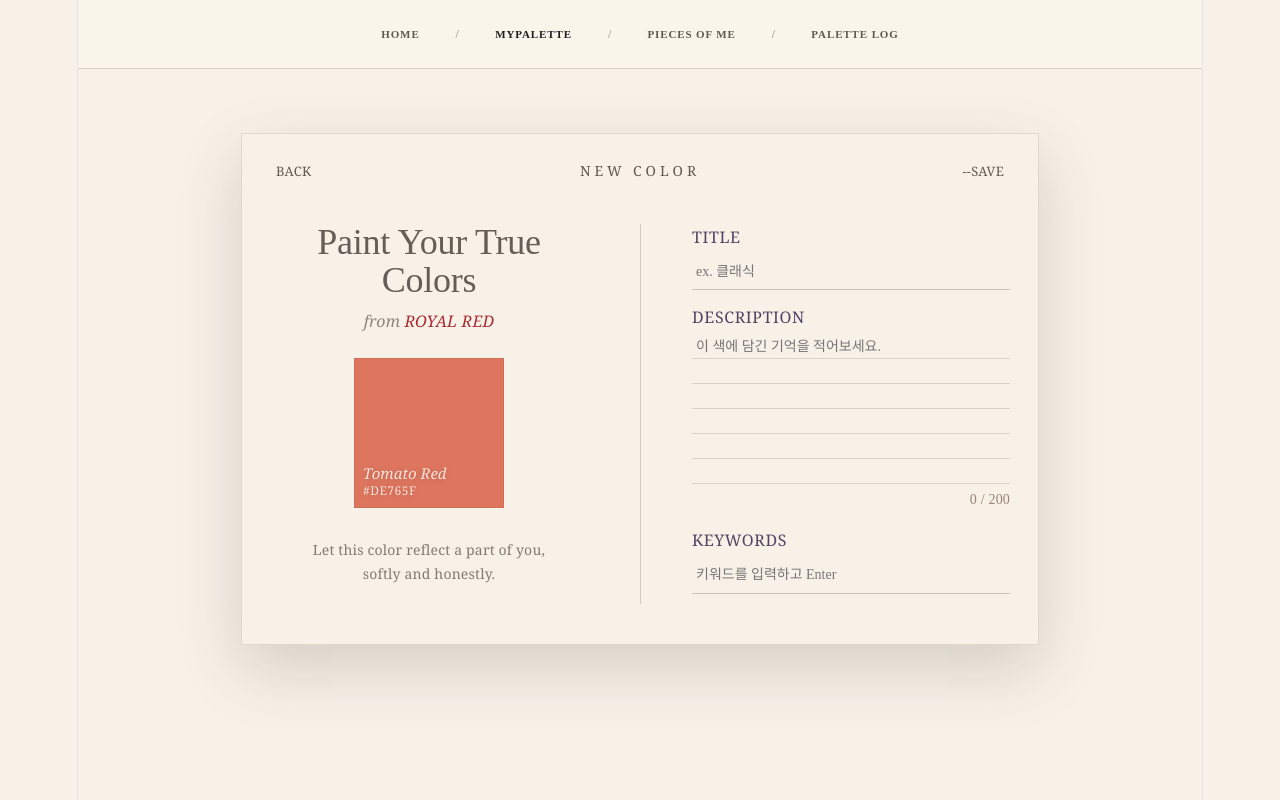
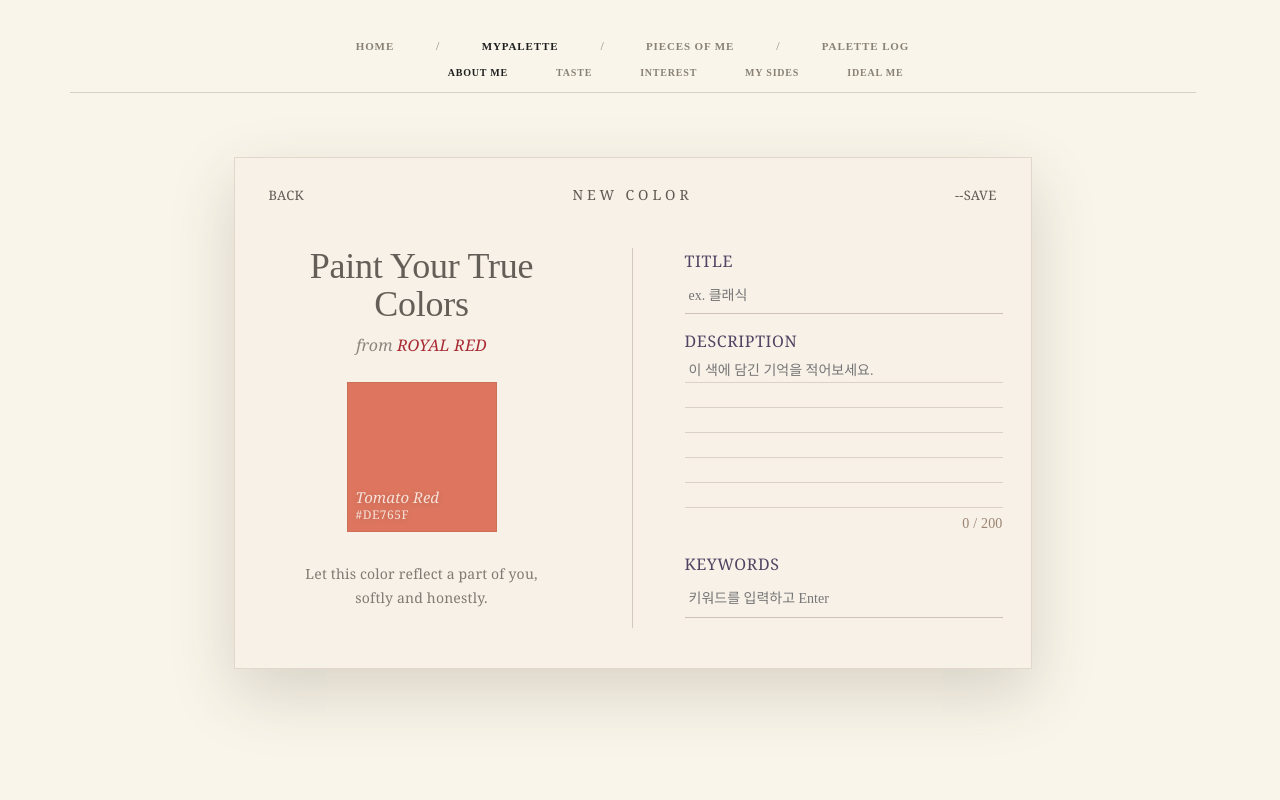
Before and after one commit to flux-hjkim/my-palette, a React (Vite) app: page /mypalette/1/new in a window 1280 px wide. Shown: the top 800 px of the page. Built offline with nearby package versions, Linux system fonts and the light colour scheme.

Commit message:
feat: add category dropdown to navbar

```diff
--- a/src/App.css
+++ b/src/App.css
@@ -1,5 +1,5 @@
 :root {
-  --page-bg: #f7f1e8;
+  --page-bg: #f9f5ea;
 }
 
 body {
--- a/src/App.jsx
+++ b/src/App.jsx
@@ -44,7 +44,7 @@ function App() {
   };
   return (
     <BrowserRouter>
-      <Navbar />
+      <Navbar colorGroups={colorGroups} />
 
       <Routes>
         <Route path="/" element={<Home />} />
--- a/src/components/Navbar.css
+++ b/src/components/Navbar.css
@@ -1,15 +1,22 @@
 .navbar {
   width: 100%;
-  /* border-top: 1px solid #d8d0c2; */
+  height: 92px;
+  position: relative;
   border-bottom: 1px solid #d8d0c2;
   background-color: #f9f5ea;
+
+  white-space: nowrap;
 }
 
 .navbar-menu {
+  position: absolute;
+  top: 50%;
+  left: 50%;
+  transform: translate(-50%, -50%);
+
   display: flex;
   justify-content: center;
   align-items: center;
-  min-height: 68px;
   gap: 36px;
 }
 
@@ -20,18 +27,35 @@
 }
 
 .navbar-link {
+  position: relative;
+  z-index: 2;
+
+  display: inline-flex;
+  align-items: center;
+  justify-content: center;
+  height: 28px;
+  padding: 0 6px;
+
+  text-decoration: none;
+  cursor: pointer;
+  user-select: none;
+}
+
+.navbar-link-text {
+  display: inline-flex;
+  align-items: center;
+  justify-content: center;
+  height: 100%;
+
   font-size: 11px;
   font-weight: 600;
   letter-spacing: 0.08em;
-  text-decoration: none;
-  color: #5f594f;
+  color: #8a8175;
+  pointer-events: none;
 }
 
-.navbar-link:hover {
-  color: #1f1f1f;
-}
-
-.navbar-link.active {
+.navbar-link:hover .navbar-link-text,
+.navbar-link.active .navbar-link-text {
   color: #1f1f1f;
 }
 
@@ -39,3 +63,77 @@
   font-size: 12px;
   color: #8f8779;
 }
+
+.navbar-inner {
+  height: 100%;
+  position: relative;
+}
+
+.navbar-submenu {
+  position: absolute;
+  z-index: 2;
+
+  top: calc(50% + 15px);
+  left: -120%;
+  transform: none;
+
+  display: flex;
+  align-items: center;
+  justify-content: center;
+  gap: 36px;
+
+  padding: 0 120px 10px;
+
+  border-top: none;
+  opacity: 0;
+  visibility: hidden;
+  transition: opacity 0.15s ease;
+}
+
+.navbar-item-wrap.has-submenu {
+  position: relative;
+}
+
+.navbar-item-wrap.has-submenu::after {
+  content: "";
+  position: absolute;
+  top: 100%;
+  left: 0;
+  width: 90px;
+  height: 4px;
+}
+
+.navbar-item-wrap.has-submenu:hover .navbar-submenu,
+.navbar-item-wrap.submenu-open .navbar-submenu {
+  visibility: visible;
+  opacity: 1;
+}
+
+.navbar-submenu-link {
+  position: relative;
+  z-index: 2;
+
+  display: inline-flex;
+  align-items: center;
+  justify-content: center;
+  height: 24px;
+  padding: 0 6px;
+
+  text-decoration: none;
+  cursor: pointer;
+  user-select: none;
+  white-space: nowrap;
+}
+
+.navbar-submenu-link-text {
+  font-size: 10px;
+  font-weight: 600;
+  letter-spacing: 0.08em;
+  color: #8a8175;
+  pointer-events: none;
+}
+
+.navbar-submenu-link:hover .navbar-submenu-link-text,
+.navbar-submenu-link.active .navbar-submenu-link-text {
+  color: #1f1f1f;
+}
--- a/src/components/Navbar.jsx
+++ b/src/components/Navbar.jsx
@@ -1,19 +1,28 @@
-import { NavLink } from "react-router-dom";
+import { NavLink, useLocation } from "react-router-dom";
 import "./Navbar.css";
 
 const navItems = [
   { label: "HOME", path: "/" },
-  { label: "MYPALETTE", path: "/mypalette" },
+  { label: "MYPALETTE", path: "/mypalette", hasSubmenu: true },
   { label: "PIECES OF ME", path: "#" },
   { label: "PALETTE LOG", path: "#" },
 ];
 
-function Navbar() {
+function Navbar({ colorGroups = [] }) {
+  const location = useLocation();
+  const isMyPalettePage = location.pathname.startsWith("/mypalette");
+
   return (
     <nav className="navbar">
+      <div className="navbar-inner">
         <div className="navbar-menu">
           {navItems.map((item, index) => (
-          <div className="navbar-item-wrap" key={item.label}>
+            <div
+              className={`navbar-item-wrap ${
+                item.hasSubmenu ? "has-submenu" : ""
+              } ${item.hasSubmenu && isMyPalettePage ? "submenu-open" : ""}`}
+              key={item.label}
+            >
               <NavLink
                 to={item.path}
                 className={({ isActive }) =>
@@ -22,8 +31,28 @@ function Navbar() {
                     : "navbar-link"
                 }
               >
-              {item.label}
+                <span className="navbar-link-text">{item.label}</span>
               </NavLink>
+
+              {item.hasSubmenu && (
+                <div className="navbar-submenu">
+                  {colorGroups.map((group) => (
+                    <NavLink
+                      key={group.id}
+                      to={`/mypalette/${group.id}`}
+                      className={({ isActive }) =>
+                        isActive
+                          ? "navbar-submenu-link active"
+                          : "navbar-submenu-link"
+                      }
+                    >
+                      <span className="navbar-submenu-link-text">
+                        {group.groupName.toUpperCase()}
+                      </span>
+                    </NavLink>
+                  ))}
+                </div>
+              )}
 
               {index < navItems.length - 1 && (
                 <span className="navbar-divider">/</span>
@@ -31,6 +60,7 @@ function Navbar() {
             </div>
           ))}
         </div>
+      </div>
     </nav>
   );
 }
--- a/src/index.css
+++ b/src/index.css
@@ -1,7 +1,7 @@
 :root {
   --text: #6b6375;
   --text-h: #08060d;
-  --bg: #fff;
+  --bg: #f9f5ea;
   --border: #e5e4e7;
   --code-bg: #f4f3ec;
   --accent: #aa3bff;
@@ -11,8 +11,8 @@
   --shadow:
     rgba(0, 0, 0, 0.1) 0 10px 15px -3px, rgba(0, 0, 0, 0.05) 0 4px 6px -2px;
 
-  --sans: system-ui, 'Segoe UI', Roboto, sans-serif;
-  --heading: system-ui, 'Segoe UI', Roboto, sans-serif;
+  --sans: system-ui, "Segoe UI", Roboto, sans-serif;
+  --heading: system-ui, "Segoe UI", Roboto, sans-serif;
   --mono: ui-monospace, Consolas, monospace;
 
   font: 18px/145% var(--sans);
@@ -52,6 +52,7 @@
 
 body {
   margin: 0;
+  background-color: #f9f5ea;
 }
 
 #root {
@@ -59,7 +60,7 @@ body {
   max-width: 100%;
   margin: 0 auto;
   text-align: center;
-  border-inline: 1px solid var(--border);
+  /* border-inline: 1px solid var(--border); */
   min-height: 100svh;
   display: flex;
   flex-direction: column;
@@ -109,3 +110,8 @@ code {
   padding: 4px 8px;
   background: var(--code-bg);
 }
+
+html {
+  scrollbar-gutter: stable;
+  background-color: #f9f5ea;
+}
--- a/src/pages/ColorEditorPage.css
+++ b/src/pages/ColorEditorPage.css
@@ -1,7 +1,7 @@
 .editor-page {
   min-height: 100vh;
   padding: 64px 24px;
-  background: #f7f1e8;
+  background: #f9f5ea;
   display: flex;
   justify-content: center;
   align-items: flex-start;
--- a/src/pages/ColorGroupDetail.jsx
+++ b/src/pages/ColorGroupDetail.jsx
@@ -67,7 +67,7 @@ function ColorGroupDetail({ colorGroups, setColorGroups }) {
   return (
     <div
       style={{
-        backgroundColor: "#F7F1E8",
+        backgroundColor: "#F9F5EA", //#E6E6DE, #FEFCF0
         minHeight: "100vh",
         padding: "72px 40px",
       }}
```
Lines whose indentation alone changed are shown as unchanged.
